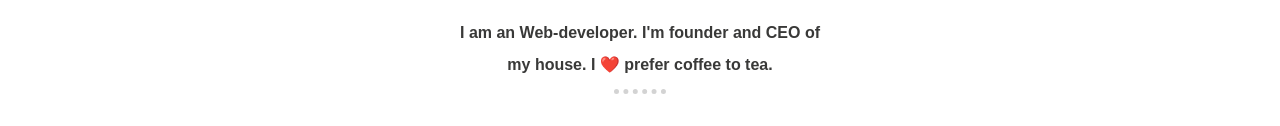
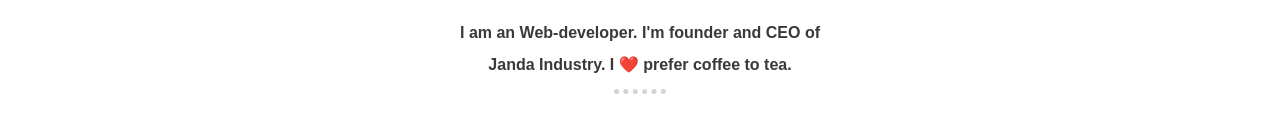
Before and after one commit to JeevabharathiRK/Persnol-site, a plain HTML site: page index.html in a window 1280 px wide. Shown: the part 790-916 px from the top of the page. Drawn offline with Linux system fonts and the light colour scheme.

Commit message:
Update index.html

```diff
--- a/index.html
+++ b/index.html
@@ -25,7 +25,7 @@
     <div class="profile">
       <img src="images/jeeva.png" alt="profile img" width="20%" />
       <h2>Hello.</h2>
-      <p class="pro">I am an Web-developer.&nbsp;I'm founder and CEO of my house.&nbsp;I &#10084;&#65039; prefer coffee to tea.</p>
+      <p class="pro">I am an Web-developer.&nbsp;I'm founder and CEO of Janda Industry.&nbsp;I &#10084;&#65039; prefer coffee to tea.</p>
     </div>
     <hr>
     <div class="skills">
```
